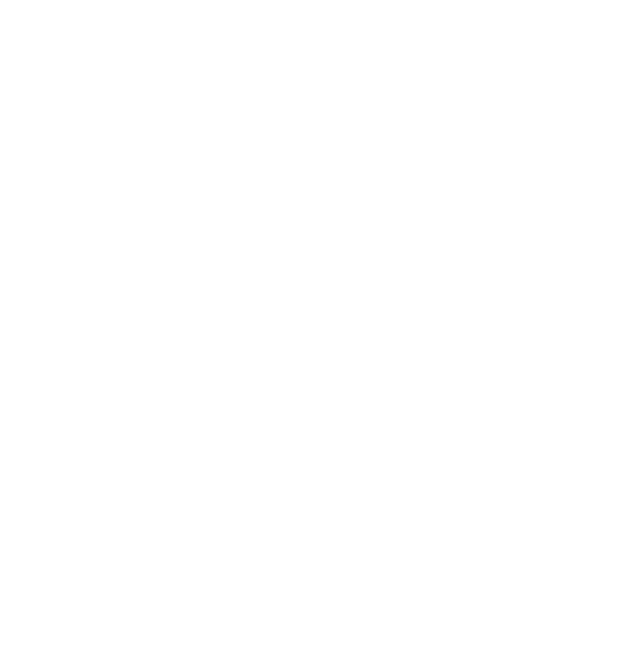
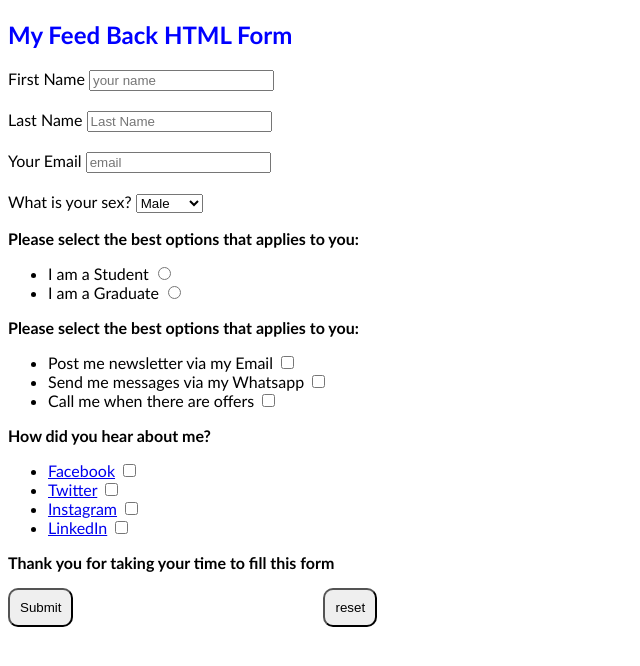
Before and after one commit to aloysiusemmanuel/TS-Academay-Aurora-Chohort-Tasks, a plain HTML site: page Task 3/form.html in a window 1280 px wide. Shown: the whole page, without its empty margins (0-640 px from the left). Drawn offline with Linux system fonts and the light colour scheme.

Commit message:
my html form task

```diff
--- a/Task 3/form.html
+++ b/Task 3/form.html
@@ -3,11 +3,108 @@
 <head>
     <meta charset="UTF-8">
     <meta name="viewport" content="width=device-width, initial-scale=1.0">
-    <title>HTML form</title>
+    <title>HTML form Task</title>
+    <style>
+        body{
+            font-family: 'Trebuchet MS', 'Lucida Sans Unicode', 'Lucida Grande', 'Lucida Sans', Arial, sans-serif;
+        }
+        .btn{
+            padding: 10px;
+            border-radius: 10px;
+        }
+        .div-btn{
+            display: flex;
+            gap: 250px;
+        }
+    </style>
 </head>
 <body>
-    <form>
+    <section>
+        <h1 style="color: blue;">
+            My Feed Back HTML Form
+        </h1>
+        <form>
+            <label for="fname">First Name</label>
+            <input type="text" placeholder="your name"> <br><br>
+            <label for="lname">Last Name</label>
+            <input type="text" placeholder="Last Name"> <br><br>
+            <label for="email">Your Email</label>
+            <input type="email" name="email" placeholder="email"><br><br>
 
-    </form>
+            <label for="sex">What is your sex?</label>
+            <select name="sex" id="">
+                <option value="male">Male</option>
+                <option value="female">Female</option>
+            </select> <br>
 
+            <p>
+                <strong>Please select the best options that applies to you:</strong>
+                <ul>
+                    <li>
+                        <label for="student">I am a Student</label>
+                        <input type="radio" name="form">
+                    </li>
+                    <li>
+                        <label for="graduate">I am a Graduate</label>
+                        <input type="radio" name="form">
+                    </li>
+                </ul>
+            </p>
+
+            <p>
+                <strong>
+                    Please select the best options that applies to you:
+                </strong>
+
+                <ul>
+                    <li>
+                        <label for="newsletter">Post me newsletter via my Email</label>
+                        <input type="checkbox" name="form">
+                    </li>
+                    <li>
+                        <label for="Whatsapp">Send me messages via my Whatsapp</label>
+                        <input type="checkbox" name="form">
+                    </li>
+                    <li>
+                        <label for="call">Call me when there are offers</label>
+                        <input type="checkbox" name="form">
+                    </li>
+                </ul>
+            </p>
+
+            <p>
+                <strong>
+                    How did you hear about me?
+                </strong>
+                <ul>
+                    <li>
+                        <a href="#facebook">Facebook</a>
+                        <input type="checkbox">
+                    </li>
+                    <li>
+                        <a href="#twitter">Twitter</a>
+                        <input type="checkbox">
+                    </li>
+                    <li>
+                        <a href="#Instagram">Instagram</a>
+                        <input type="checkbox">
+                    </li>
+                    <li>
+                        <a href="#linkedIn">LinkedIn</a>
+                        <input type="checkbox">
+                    </li>
+                </ul>
+            </p>
+
+            <P>
+                <strong>
+                    Thank you for taking your time to fill this form
+                </strong>
+                <div class="div-btn">
+                    <button class="btn" type="submit">Submit</button>
+                    <button class="btn" type="reset">reset</button>
+                </div>
+            </P>
+        </form>
+    </section>
 </body>
```
